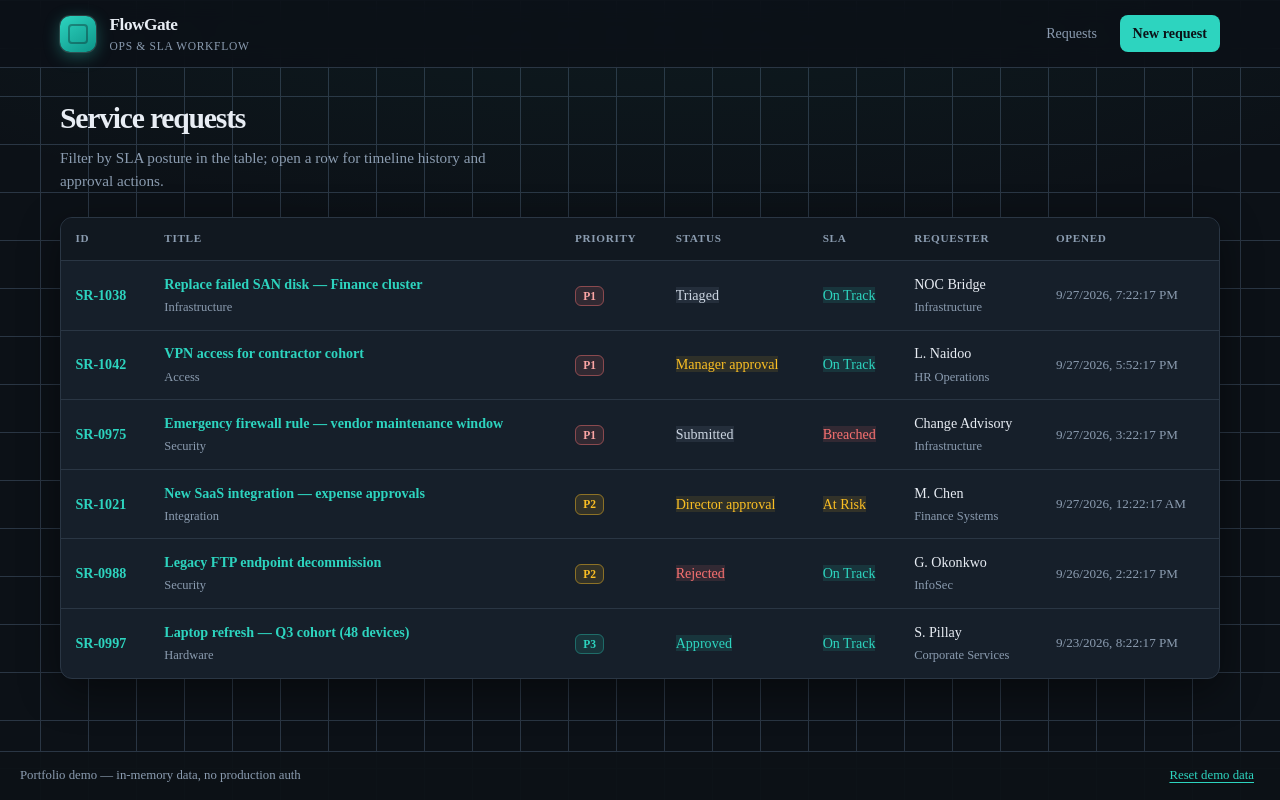
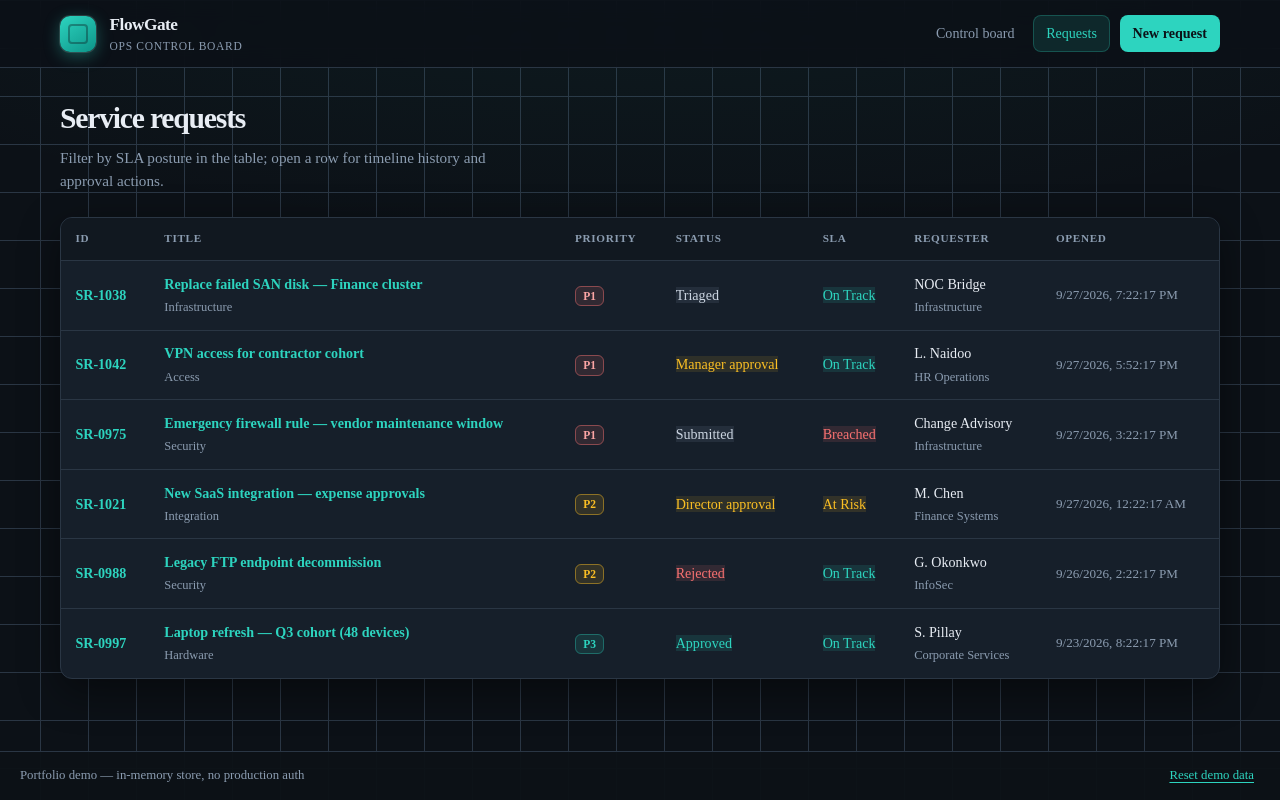
Before and after one commit to jah-guide/flowgate, a Next.js app: page /requests in a window 1280 px wide. Built offline with nearby package versions, Linux system fonts and the light colour scheme.

Commit message:
ui: redesign AppShell navigation and page chrome

```diff
--- a/src/components/AppShell.tsx
+++ b/src/components/AppShell.tsx
@@ -1,14 +1,17 @@
 import Link from "next/link";
 import { resetDemoAction } from "@/lib/actions";
+import { NavLinks } from "./NavLinks";
 
 export function AppShell({
   children,
   title,
   subtitle,
+  eyebrow,
 }: {
   children: React.ReactNode;
   title?: string;
   subtitle?: string;
+  eyebrow?: string;
 }) {
   return (
     <div className="shell">
@@ -18,20 +21,16 @@ export function AppShell({
             <span className="brand-mark" aria-hidden />
             <span>
               <strong>FlowGate</strong>
-              <small>Ops &amp; SLA workflow</small>
+              <small>Ops control board</small>
             </span>
           </Link>
-          <nav className="nav">
-            <Link href="/requests">Requests</Link>
-            <Link href="/requests/new" className="nav-cta">
-              New request
-            </Link>
-          </nav>
+          <NavLinks />
         </div>
       </header>
       <main className="main">
         {(title || subtitle) && (
           <div className="page-header">
+            {eyebrow && <span className="page-eyebrow">{eyebrow}</span>}
             {title && <h1>{title}</h1>}
             {subtitle && <p>{subtitle}</p>}
           </div>
@@ -39,7 +38,7 @@ export function AppShell({
         {children}
       </main>
       <footer className="footer">
-        <span>Portfolio demo — in-memory data, no production auth</span>
+        <span>Portfolio demo — in-memory store, no production auth</span>
         <form action={resetDemoAction}>
           <button type="submit" className="link-button">
             Reset demo data
--- /dev/null
+++ b/src/components/NavLinks.tsx
@@ -0,0 +1,27 @@
+"use client";
+
+import Link from "next/link";
+import { usePathname } from "next/navigation";
+
+function navClass(pathname: string, href: string, exact?: boolean) {
+  const active = exact ? pathname === href : pathname.startsWith(href);
+  return active ? "nav-active" : undefined;
+}
+
+export function NavLinks() {
+  const pathname = usePathname();
+
+  return (
+    <nav className="nav" aria-label="Primary">
+      <Link href="/" className={navClass(pathname, "/", true)}>
+        Control board
+      </Link>
+      <Link href="/requests" className={navClass(pathname, "/requests")}>
+        Requests
+      </Link>
+      <Link href="/requests/new" className={`nav-cta ${navClass(pathname, "/requests/new") ?? ""}`}>
+        New request
+      </Link>
+    </nav>
+  );
+}
```
